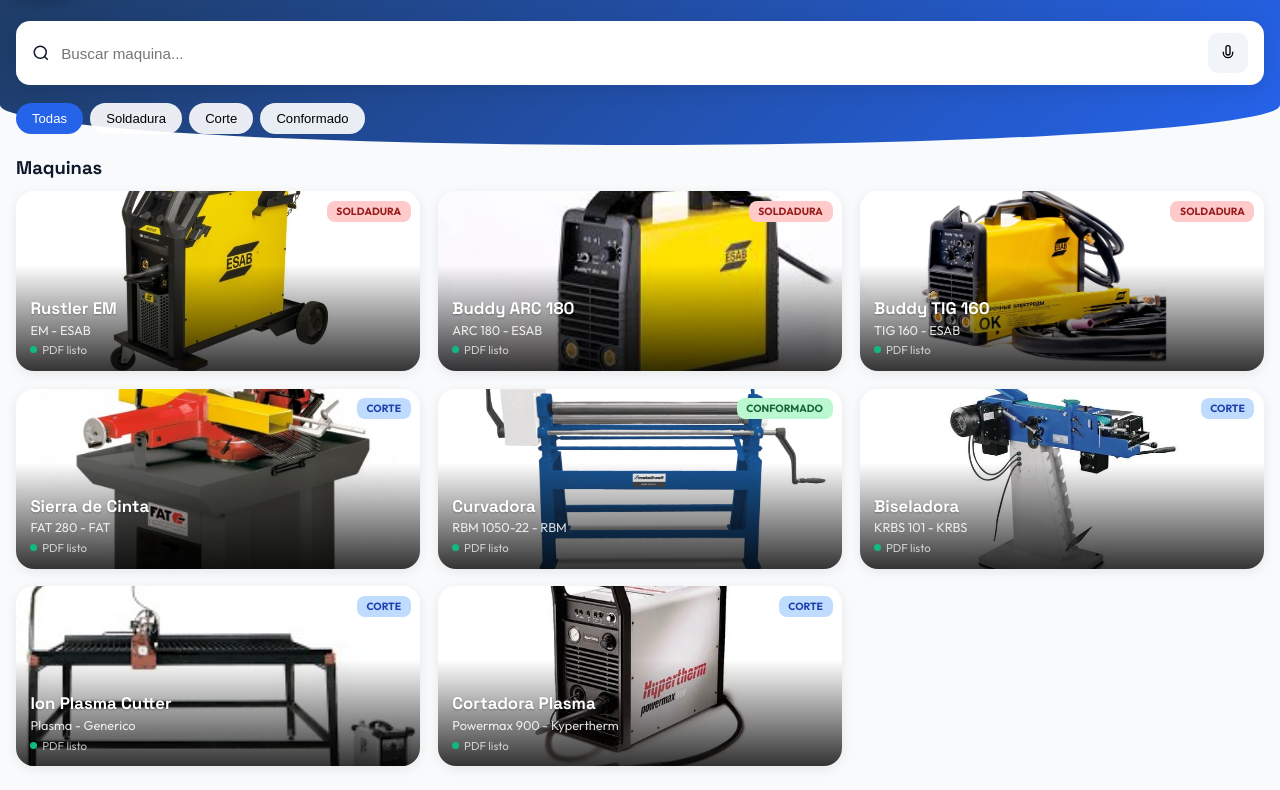
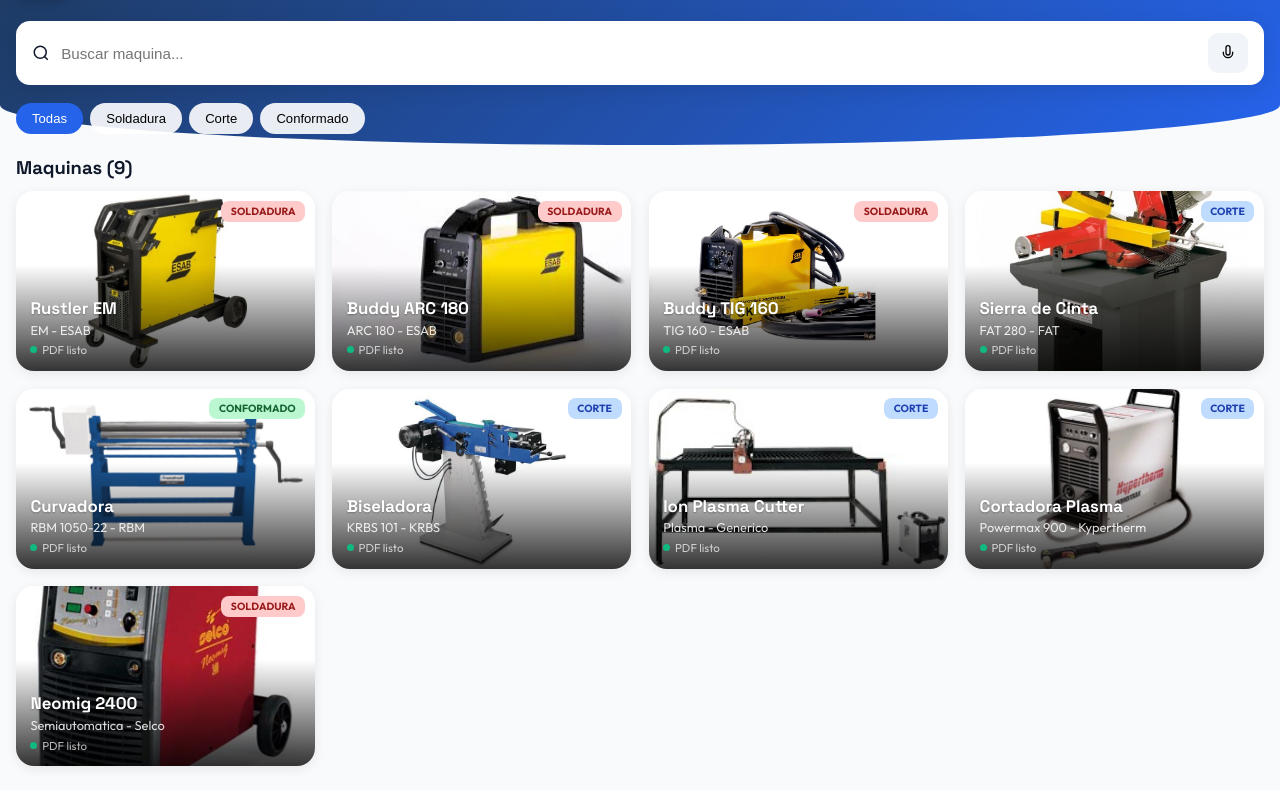
Before and after one commit to xurxo77/TALLER-ACCI, a plain HTML site: page index.html in a window 1280 px wide. Shown: the part 75-865 px from the top of the page. Drawn offline with Linux system fonts and the light colour scheme.

Commit message:
Update index.html

```diff
--- a/index.html
+++ b/index.html
@@ -94,6 +94,7 @@
         .machines-grid { display: grid; grid-template-columns: repeat(2, 1fr); gap: 1rem; }
         @media (min-width: 420px) { .machines-grid { gap: 1.1rem; } }
         @media (min-width: 600px) { .machines-grid { grid-template-columns: repeat(3, 1fr); } }
+        @media (min-width: 900px) { .machines-grid { grid-template-columns: repeat(4, 1fr); } }
 
         .card {
             background: white; border-radius: 18px; overflow: hidden;
@@ -224,7 +225,7 @@
                 <button class="filter" data-filter="corte">Corte</button>
                 <button class="filter" data-filter="conformado">Conformado</button>
             </div>
-            <h2 class="section-title">Maquinas</h2>
+            <h2 class="section-title">Maquinas (<span id="machineCount">0</span>)</h2>
             <div class="machines-grid" id="grid"></div>
         </main>
     </div>
@@ -297,7 +298,7 @@
             document.getElementById('splash').classList.add('hidden');
         }, 2500);
 
-        // MAQUINAS - CON LA NUEVA MAQUINA AÑADIDA
+        // MAQUINAS - CON SELCO NEOMIG 2400 AÑADIDA
         const MACHINES = [
             {id:'rustler', name:'Rustler EM', model:'EM', brand:'ESAB', cat:'soldadura', img:'rustler.jpg', pdf:'rustler.pdf'},
             {id:'buddy', name:'Buddy ARC 180', model:'ARC 180', brand:'ESAB', cat:'soldadura', img:'buddy.jpg', pdf:'buddy.pdf'},
@@ -306,7 +307,8 @@
             {id:'curvadora', name:'Curvadora', model:'RBM 1050-22', brand:'RBM', cat:'conformado', img:'RBMCURVADORA.jpg', pdf:'RBMCURVADORA.pdf'},
             {id:'biseladora', name:'Biseladora', model:'KRBS 101', brand:'KRBS', cat:'corte', img:'biseladoratubos.jpg', pdf:'biseladoratubos.pdf'},
             {id:'ionplasma', name:'Ion Plasma Cutter', model:'Plasma', brand:'Generico', cat:'corte', img:'ionplasma.jpg', pdf:'ionplasma.pdf'},
-            {id:'powermax', name:'Cortadora Plasma', model:'Powermax 900', brand:'Kypertherm', cat:'corte', img:'cortadoraplasmamanual.jpg', pdf:'cortadoraplasmamanual.pdf'}
+            {id:'powermax', name:'Cortadora Plasma', model:'Powermax 900', brand:'Kypertherm', cat:'corte', img:'cortadoraplasmamanual.jpg', pdf:'cortadoraplasmamanual.pdf'},
+            {id:'selco', name:'Neomig 2400', model:'Semiautomatica', brand:'Selco', cat:'soldadura', img:'selco.jpg', pdf:'selco.pdf'}
         ];
 
         const $ = id => document.getElementById(id);
@@ -400,6 +402,7 @@
         }
 
         function renderGrid(list) {
+            $('machineCount').textContent = list.length;
             $('grid').innerHTML = list.map(function(m) {
                 return '<div class="card" onclick="openMachine(\'' + m.id + '\')">' +
                     '<div class="card-img">' +
```
